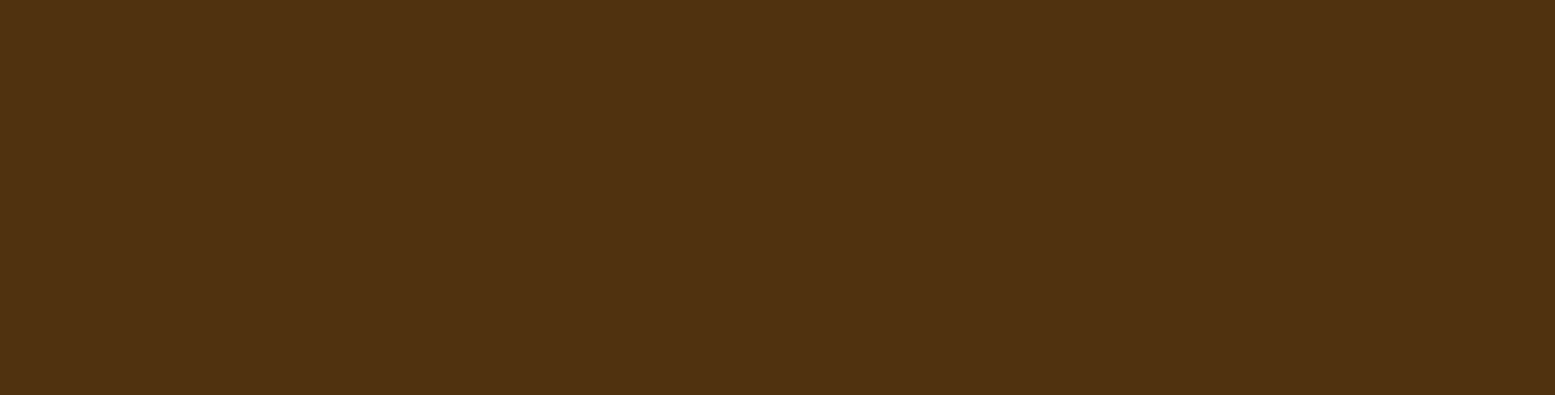
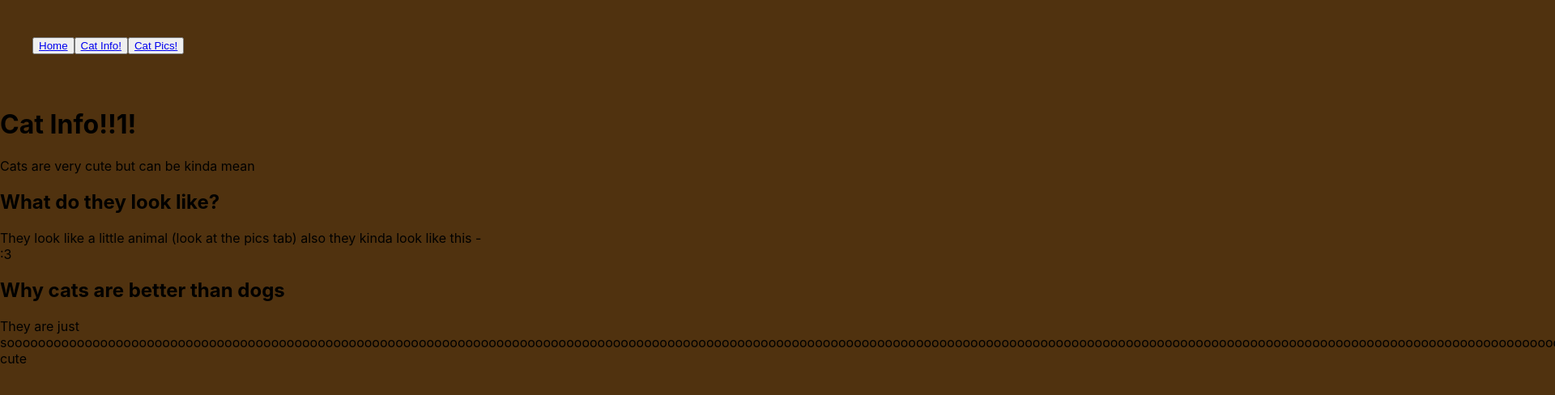
Before and after one commit to gmr94/BadUI, a React (Create React App) app in the folder my-app/: page /Kittyinfo in a window 1280 px wide. Before the commit this address had no page. Shown: the top 488 px of the page at 81% size, 1920 px wide, since content can reach past the window. Built offline with nearby package versions, Linux system fonts and the light colour scheme.

Commit message:
cats to kitty

```diff
--- a/my-app/src/App.js
+++ b/my-app/src/App.js
@@ -5,8 +5,8 @@ import './App.css';
 
 import {BrowserRouter, Route, Routes} from 'react-router-dom';
 import Home from './components/Home';
-import Catinfo from './components/Catinfo';
-import Catpics from './components/Catpics';
+import Kittyinfo from './components/Kittyinfo';
+import Kittypics from './components/Kittypics';
 import React, { useEffect } from "react";
 
 function App() {
@@ -16,8 +16,8 @@ function App() {
     <BrowserRouter>
       <Routes>
         <Route path="/" element={<Home/>}/>
-        <Route path="/catinfo" element={<Catinfo/>}/>
-        <Route path="/catpics" element={<Catpics/>}/>
+        <Route path="/Kittyinfo" element={<Kittyinfo/>}/>
+        <Route path="/Kittypics" element={<Kittypics/>}/>
       </Routes>
     </BrowserRouter>
   )
--- a/my-app/src/components/catinfo.js
+++ b/my-app/src/components/Kittyinfo.js
@@ -2,7 +2,7 @@ import React from 'react';
 import Navbar from './Navbar';
 import '../App.css';
 
-const Catinfo = () => {
+const Kittyinfo = () => {
     return (
         <div className='page'>
             <div>
@@ -34,4 +34,4 @@ const Catinfo = () => {
     );
 }
 
-export default Catinfo;
+export default Kittyinfo;
--- a/my-app/src/components/Navbar.js
+++ b/my-app/src/components/Navbar.js
@@ -6,8 +6,8 @@ const Navbar = () => {
         <nav style={{paddingTop:'30px',paddingBottom:'30px'}}>
             <ul style={{display:'flex',listStyle:'none'}}>
                 <button className='navButton'><li><Link className='navText' to="/">Home</Link></li></button>
-                <button className='navButton'><li><Link className='navText' to="/catinfo">Cat Info!</Link></li></button>
-                <button className='navButton'><li><Link className='navText' to="/catpics">Cat Pics!</Link></li></button>
+                <button className='navButton'><li><Link className='navText' to="/Kittyinfo">Cat Info!</Link></li></button>
+                <button className='navButton'><li><Link className='navText' to="/Kittypics">Cat Pics!</Link></li></button>
             </ul>
         </nav>
     );
```
Also changed, not shown: my-app/src/components/Kittypics.js (renamed from my-app/src/components/catpics.js).
